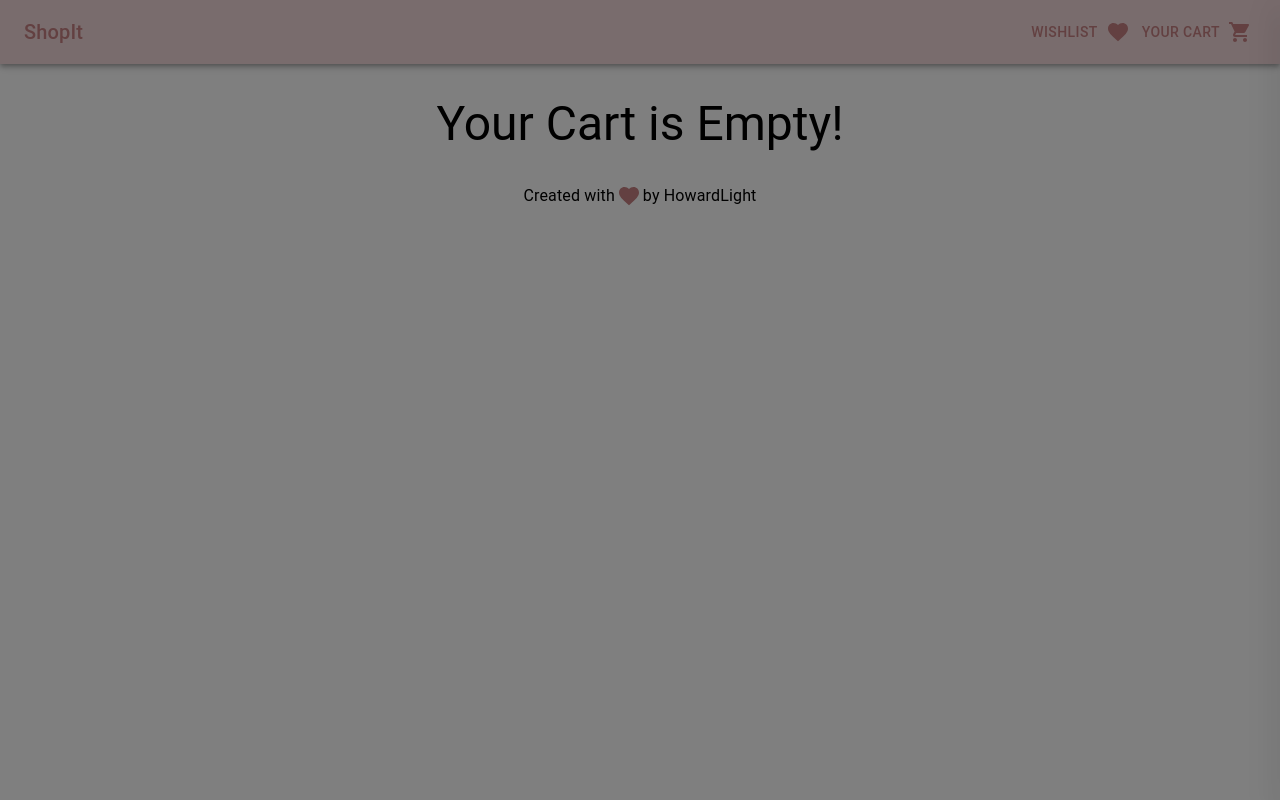
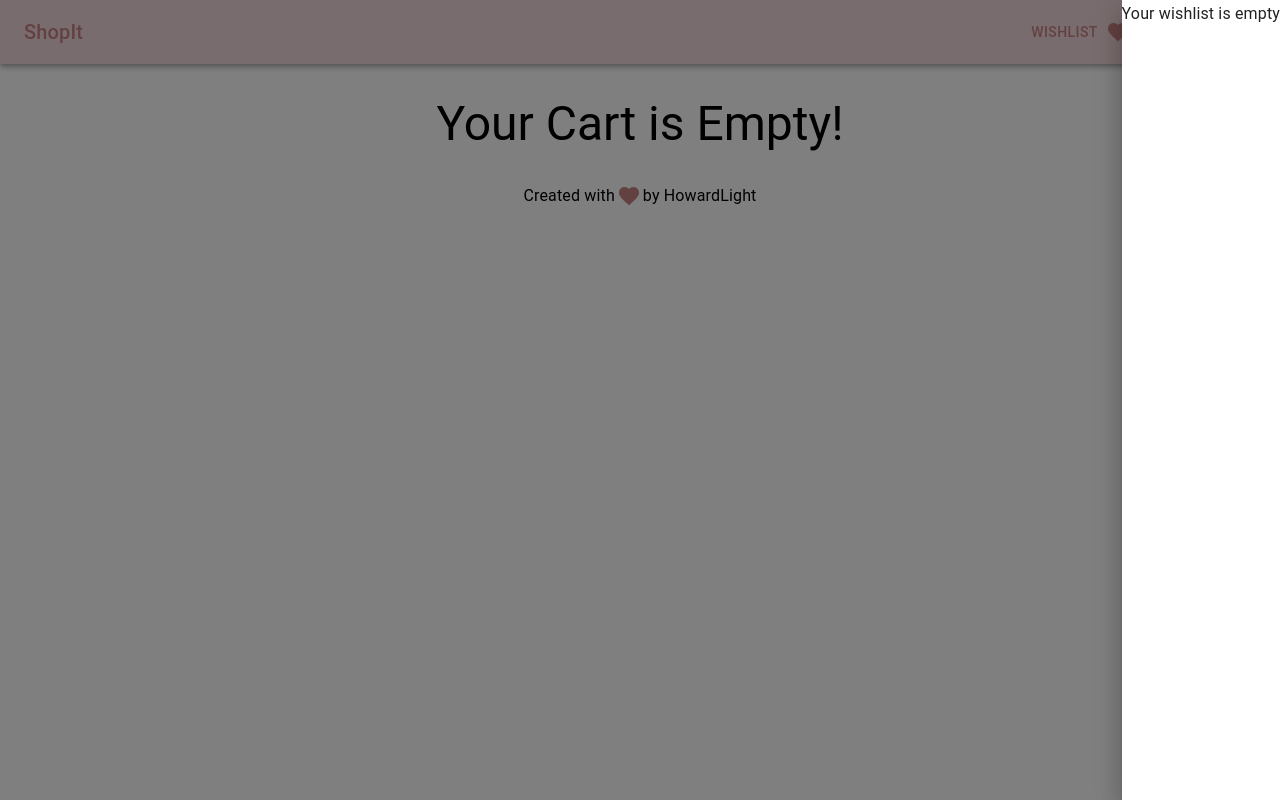
Before and after one commit to Howardlight/shopit, a Next.js app: page /cart in a window 1280 px wide. Both pictures are taken after a click on the button "WISHLIST". Built offline with nearby package versions, Linux system fonts and the light colour scheme.

Commit message:
Added Clause for when Wishlist is empty wishlist Drawer

```diff
--- a/components/WishlistDrawer.tsx
+++ b/components/WishlistDrawer.tsx
@@ -28,14 +28,13 @@ export default function WishlistDrawer({isDrawerOpen, setIsDrawerOpen}: {isDrawe
     const dispatch = useAppDispatch();
     const wishlist = useAppSelector((state) => state.wishlist.content);
 
-
     return (
         <Drawer
             anchor={"right"}
             open={isDrawerOpen}
             onClose={() => setIsDrawerOpen(false)}
         >
-            {wishlist.map((product, index) => {
+            {wishlist.length == 0 ? <Typography variant="subtitle1">Your wishlist is empty</Typography> : wishlist.map((product, index) => {
                 return (
                     <div key={index}>
                         <Box key={index} style={{ display: "flex", justifyContent: "center", flexDirection: "row", maxWidth: "300px", padding: "3px" }}>
```
